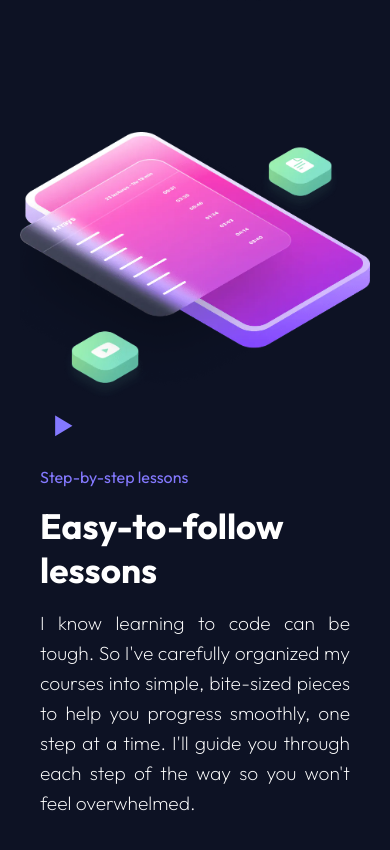
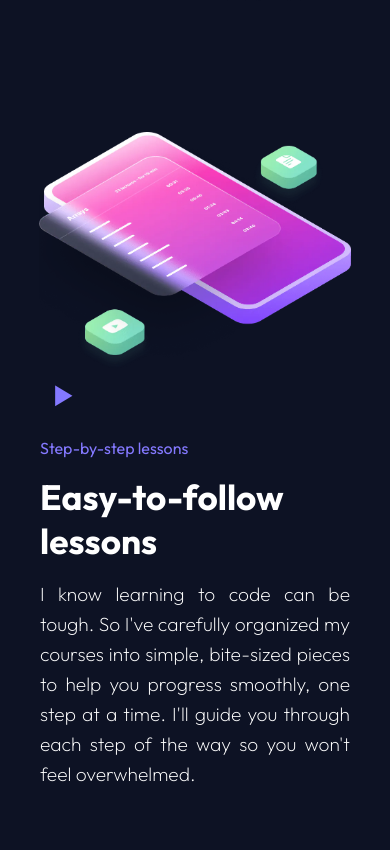
Before and after one commit to arianamirpour/Code-With-Mosh-Clone, a plain HTML site: page index.html in a window 390 px wide. Shown: the part 2360-3210 px from the top of the page. Drawn offline with nearby package versions, Linux system fonts and the light colour scheme.

Commit message:
Fix Phone Responsive

```diff
--- a/Responsive.css
+++ b/Responsive.css
@@ -10,18 +10,12 @@
     }
 }
 
-/* @media (max-width : 1023px) {
-
-
-
-} */
-
 
 
 @media (max-width : 768px) {
-    .cards{
+    /* .cards{
         flex-direction: column;
-    }
+    } */
     .cards .first-card , .cards .second-card , .cards .third-card  , .cards .fourth-card{
         width: 150px;
         margin: 8px !important;
@@ -79,3 +73,14 @@
 
 
 }
+
+
+@media (max-width : 576px ) {
+    .cards {
+        flex-direction: column;
+    }
+
+    .picture #second {
+        width: 80%;
+    }
+}
--- a/index.html
+++ b/index.html
@@ -94,7 +94,7 @@
         </div>
         <div class="items">
             <div class="picture">
-                <img src="/images/Second.webp" alt="">
+                <img id="second" src="/images/Second.webp" alt="">
             </div>
             <div class="text-item">
                 <i class='bx bx-play' ></i>
--- a/style.css
+++ b/style.css
@@ -369,6 +369,15 @@ header {
 }
 
 
+.picture #second {
+    width: 400px;
+}
+
+.items img #Second {
+    width: 20px;
+}
+
+
 .second-item {
     margin-left: 40px;
 }
```
